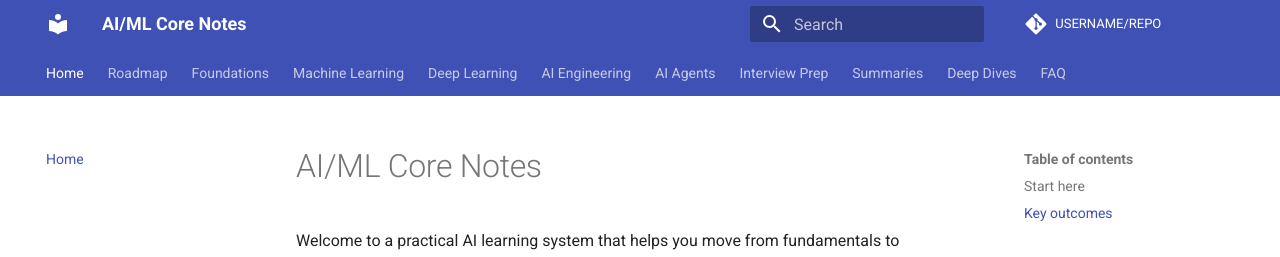
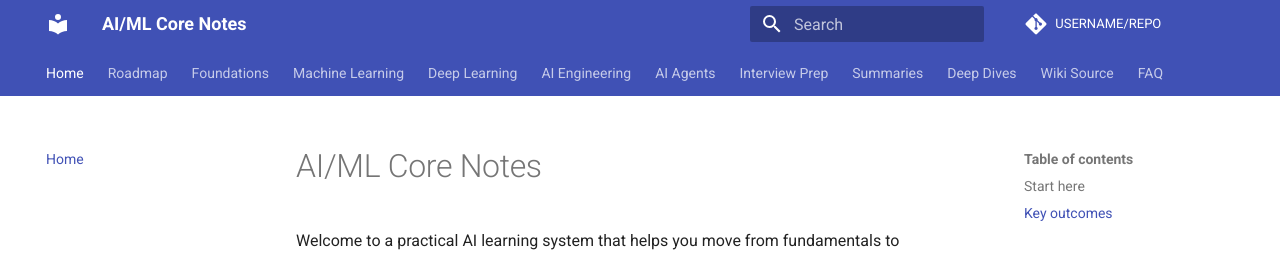
Before and after one commit to dmoliveira/ai-ml-core-notes, an MkDocs documentation site: the page built from docs/index.md, in a window 1280 px wide. Shown: the top 257 px of the page. Built offline with MkDocs 1.6.1 and Material for MkDocs 9.7.7, drawn with Linux system fonts in a browser that asks for light colours; comment, search, counter and statistics services are not loaded.

Commit message:
Include wiki source page in docs navigation

```diff
--- a/mkdocs.yml
+++ b/mkdocs.yml
@@ -34,4 +34,5 @@ nav:
   - Interview Prep: interview-prep/index.md
   - Summaries: summaries/index.md
   - Deep Dives: deep-dives/index.md
+  - Wiki Source: wiki/Home.md
   - FAQ: faq.md
```
